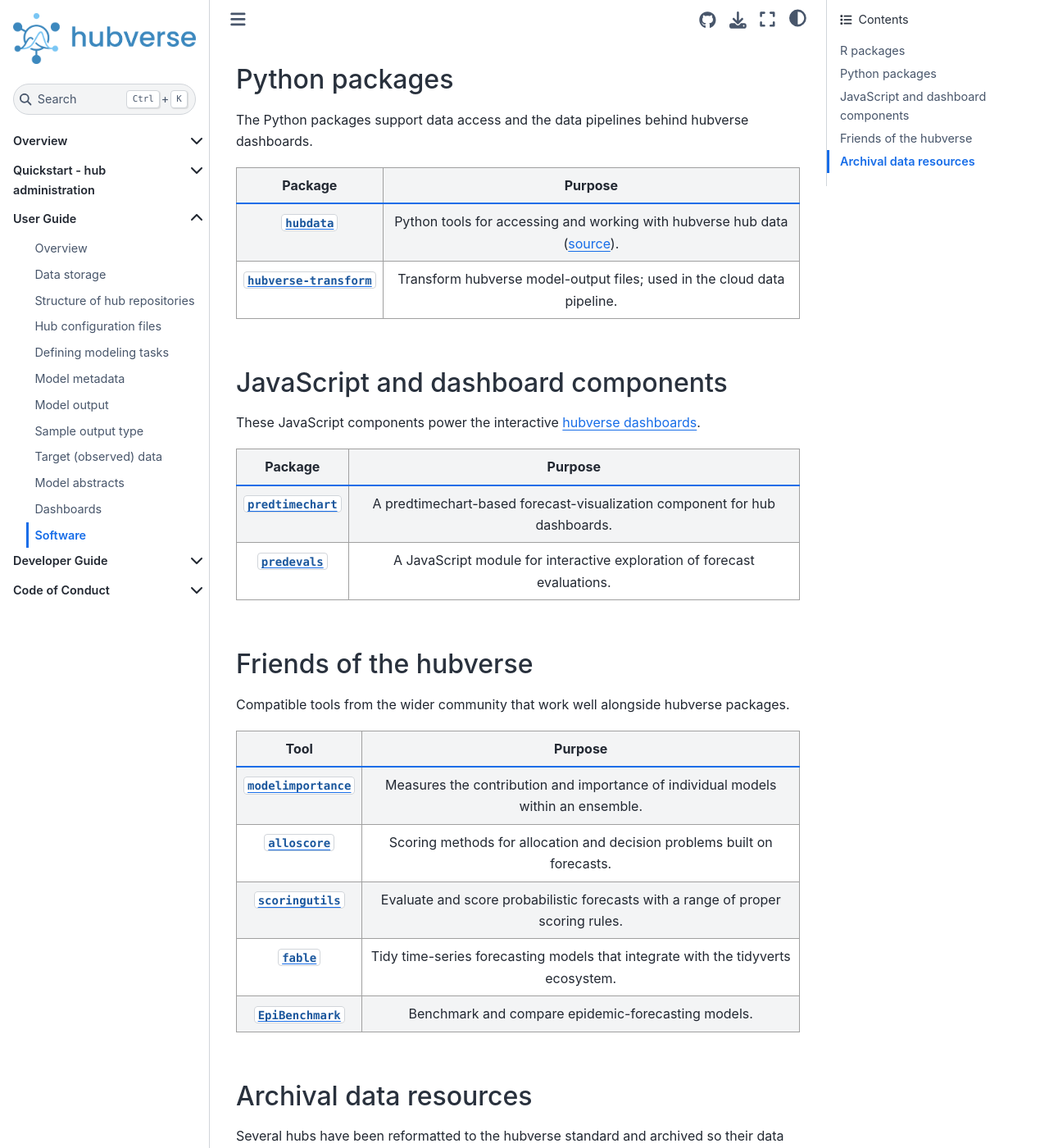
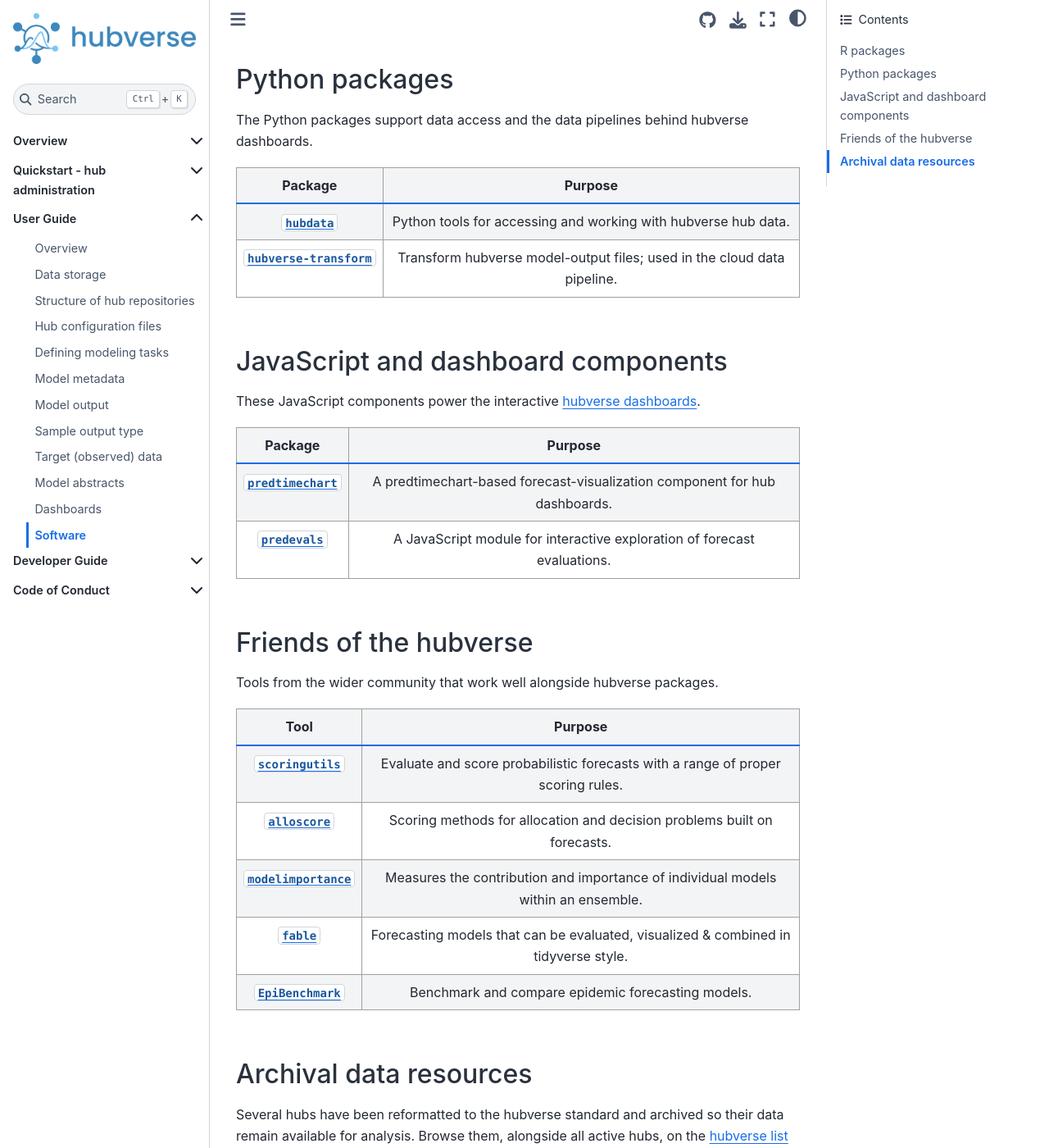
Before and after one commit to hubverse-org/hubDocs, a Sphinx documentation site: the page built from docs/source/user-guide/software.md, in a window 1280 px wide and 1400 px high, scrolled down 1335 px. Shown: the whole window at 82% size. Built offline with Sphinx 7.4.7 and the Sphinx Book theme 1.1.4, drawn with Linux system fonts in a browser that asks for light colours; comment, search, counter and statistics services are not loaded; some of the changed text lies outside the part shown.

Commit message:
Small fixes and reorganization

```diff
--- a/docs/source/user-guide/software.md
+++ b/docs/source/user-guide/software.md
@@ -37,7 +37,7 @@
 
 | Package | Purpose |
 | --- | --- |
-| [`hubdata`](https://pypi.org/project/hubdata/) | Python tools for accessing and working with hubverse hub data ([source](https://github.com/hubverse-org/hub-data)). |
+| [`hubdata`](https://pypi.org/project/hubdata/) | Python tools for accessing and working with hubverse hub data. |
 | [`hubverse-transform`](https://github.com/hubverse-org/hubverse-transform) | Transform hubverse model-output files; used in the cloud data pipeline. |
 
 (software-js)=
@@ -53,17 +53,17 @@
 (friends-of-the-hubverse)=
 ## Friends of the hubverse
 
-Compatible tools from the wider community that work well alongside hubverse packages.
+Tools from the wider community that work well alongside hubverse packages.
 
 | Tool | Purpose |
 | --- | --- |
+| [`scoringutils`](https://epiforecasts.io/scoringutils/) | Evaluate and score probabilistic forecasts with a range of proper scoring rules. |
+| [`alloscore`](https://github.com/aaronger/alloscore) | Scoring methods for allocation and decision problems built on forecasts. |
 | [`modelimportance`](https://mkim425.r-universe.dev/modelimportance) | Measures the contribution and importance of individual models within an ensemble. |
-| [`alloscore`](https://github.com/aaronger/alloscore) | Scoring methods for allocation and decision problems built on forecasts. |
-| [`scoringutils`](https://epiforecasts.io/scoringutils/) | Evaluate and score probabilistic forecasts with a range of proper scoring rules. |
-| [`fable`](https://fable.tidyverts.org/) | Tidy time-series forecasting models that integrate with the tidyverts ecosystem. |
-| [`EpiBenchmark`](https://accidda.github.io/EpiBenchmark/) | Benchmark and compare epidemic-forecasting models. |
+| [`fable`](https://fable.tidyverts.org/) | Forecasting models that can be evaluated, visualized & combined in tidyverse style. |
+| [`EpiBenchmark`](https://accidda.github.io/EpiBenchmark/) | Benchmark and compare epidemic forecasting models. |
 
 (archival-data-resources)=
 ## Archival data resources
 
-Several hubs have been reformatted to the hubverse standard and archived so their data remain available for analysis. Browse them, alongside all active hubs, on the [hubverse list of hubs](https://hubverse.io/community/hubs.html).
+Several hubs have been reformatted to the hubverse standard and archived so their data remain available for analysis. Browse them, alongside all active hubs, on the [hubverse list of hubs](https://hubverse.io/community/hubs.html#archival-hubs).
```
Also changed, not shown: other parts of docs/source/user-guide/software.md (+2 -2 lines).
